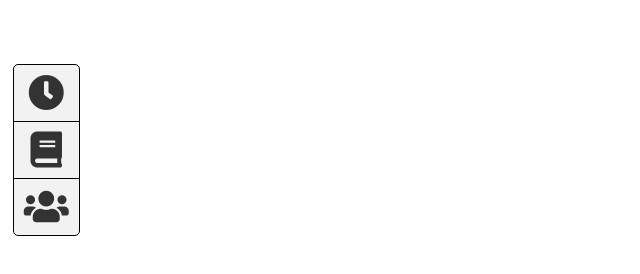
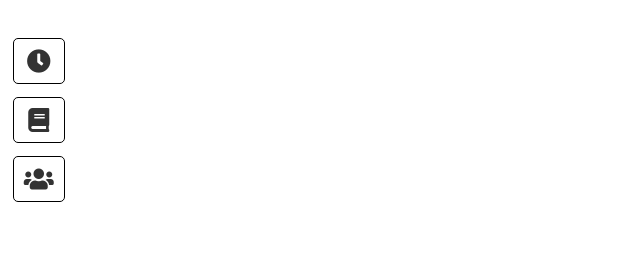
Before and after one commit to Zorgusn/SimplisticBlades, a plain HTML site: page index.html in a window 1280 px wide. Shown: the whole page, without its empty margins (0-640 px from the left). Drawn offline with Linux system fonts and the light colour scheme.

Commit message:
toolbar now non-contiguous, separated icons into their own little boxes :)

```diff
--- a/styles/index.css
+++ b/styles/index.css
@@ -1,15 +1,13 @@
 /* Set the style for the toolbar */
 .toolbar {
     position: fixed;
-    top: 5vw;
+    top: 3vw;
     left: 1vw;
     min-height: 70px;
     display: flex;
     flex-direction: column;
-    justify-content: space-around;
-    background-color: #f2f2f2;
-    border: 1px solid black;
-    border-radius: 5px;
+    justify-content: space-between;
+    background-color: white;
 }
 
 /* Style the links inside the toolbar */
@@ -20,10 +18,12 @@
     text-decoration: none;
     font-size: 24px;
     padding: 10px;
+    margin-bottom: 1vw;
     display: flex;
     justify-content: center;
     align-items: center;
-    border-bottom: 1px solid black;
+    border: 1px solid black;
+    border-radius: 5px;
 }
 
 /* Change the color of links on hover */
@@ -34,7 +34,7 @@
 
 /* Style the last child of the toolbar */
 .toolbar a:last-child {
-    border-bottom: none;
+    margin-bottom: 0;
 }
 
 /* Style the divs inside the links */
@@ -47,7 +47,7 @@
 
 /* Style the icons */
 .toolbar a .icon i {
-    font-size: 36px;
+    font-size: 24px;
 }
 
 /* Set the style for the link descriptions */
@@ -59,8 +59,9 @@
     color: white;
     font-size: 12px;
     text-align: left;
-    padding: 2px 5px;
-    border-radius: 4px;
+    padding: 1px 5px;
+    border: 1px solid white;
+    border-radius: 6px;
 }
 
 /* Show the link descriptions on hover */
```
